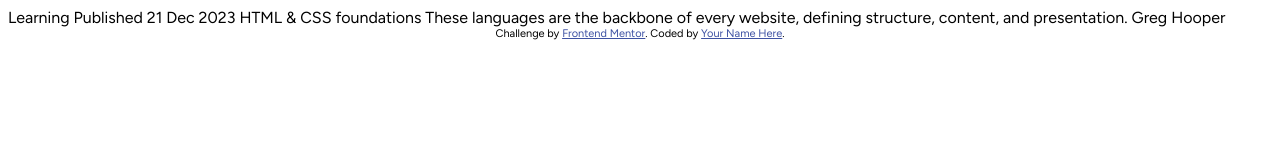
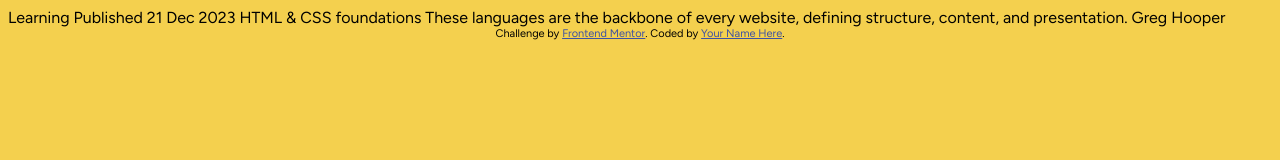
Before and after one commit to Bugzie32/blog-preview-card-main, a plain HTML site: page index.html in a window 1280 px wide. Drawn offline with Linux system fonts and the light colour scheme.

Commit message:
Update styles.css

```diff
--- a/styles.css
+++ b/styles.css
@@ -7,6 +7,7 @@
 
 body {
 	font-family: "Figtree", sans-serif;
+	background-color: hsl(47, 88%, 63%);
 }
 
 .attribution {
```
